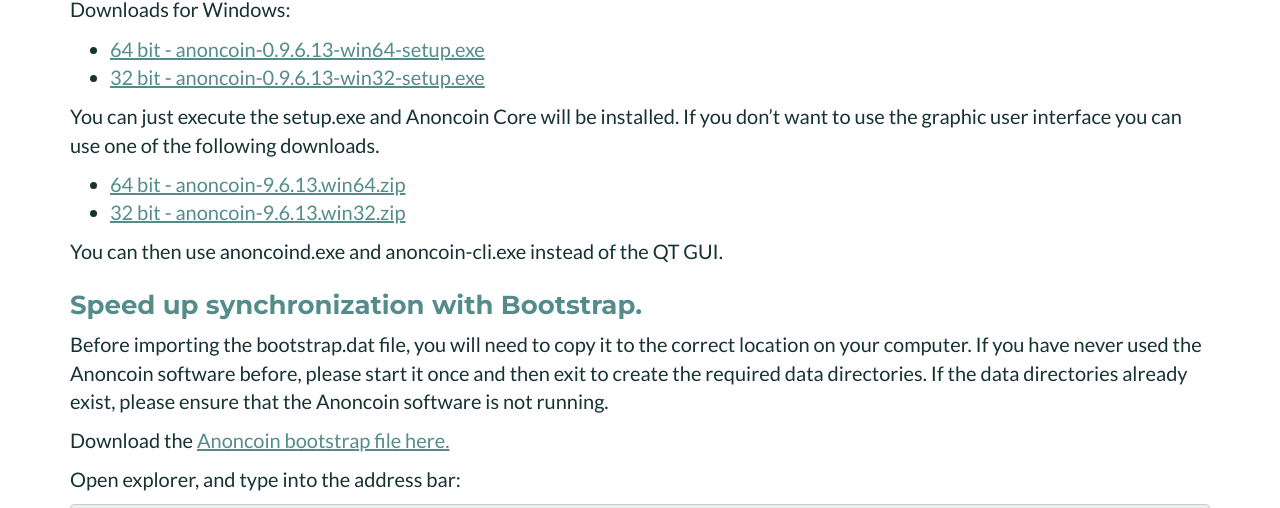
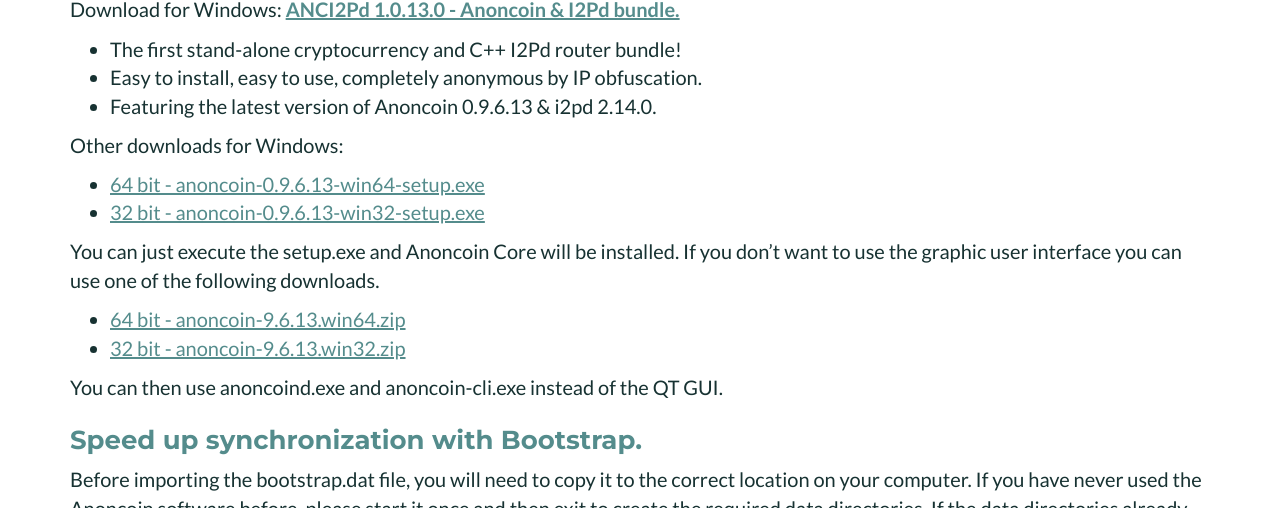
Before and after one commit to Anoncoin/anoncoin.github.io, a plain HTML site: page Download/index.html in a window 1280 px wide. Shown: the part 592-1100 px from the top of the page. Drawn offline with Linux system fonts and the light colour scheme.

Commit message:
Add link to ANCI2Pd

```diff
--- a/Download/index.html
+++ b/Download/index.html
@@ -218,8 +218,14 @@
 
 <hr />
 <h2 id="windows">Windows</h2>
-<p>Downloads for Windows:</p>
+<p>Download for Windows: <strong><a href="https://github.com/Anoncoin/anoncoin/releases/tag/1.0.13.0">ANCI2Pd 1.0.13.0 - Anoncoin &amp; I2Pd bundle.</a></strong></p>
+<ul>
+  <li>The first stand-alone cryptocurrency and C++ I2Pd router bundle!</li>
+  <li>Easy to install, easy to use, completely anonymous by IP obfuscation.</li>
+  <li>Featuring the latest version of Anoncoin 0.9.6.13 &amp; i2pd 2.14.0.</li>
+</ul>
 
+<p>Other downloads for Windows:</p>
 <ul>
   <li><a href="https://github.com/Anoncoin/anoncoin/releases/download/5e441d8/anoncoin-0.9.6.13-win64-setup.exe">64 bit - anoncoin-0.9.6.13-win64-setup.exe</a></li>
   <li><a href="https://github.com/Anoncoin/anoncoin/releases/download/5e441d8/anoncoin-0.9.6.13-win32-setup.exe">32 bit - anoncoin-0.9.6.13-win32-setup.exe</a></li>
```
